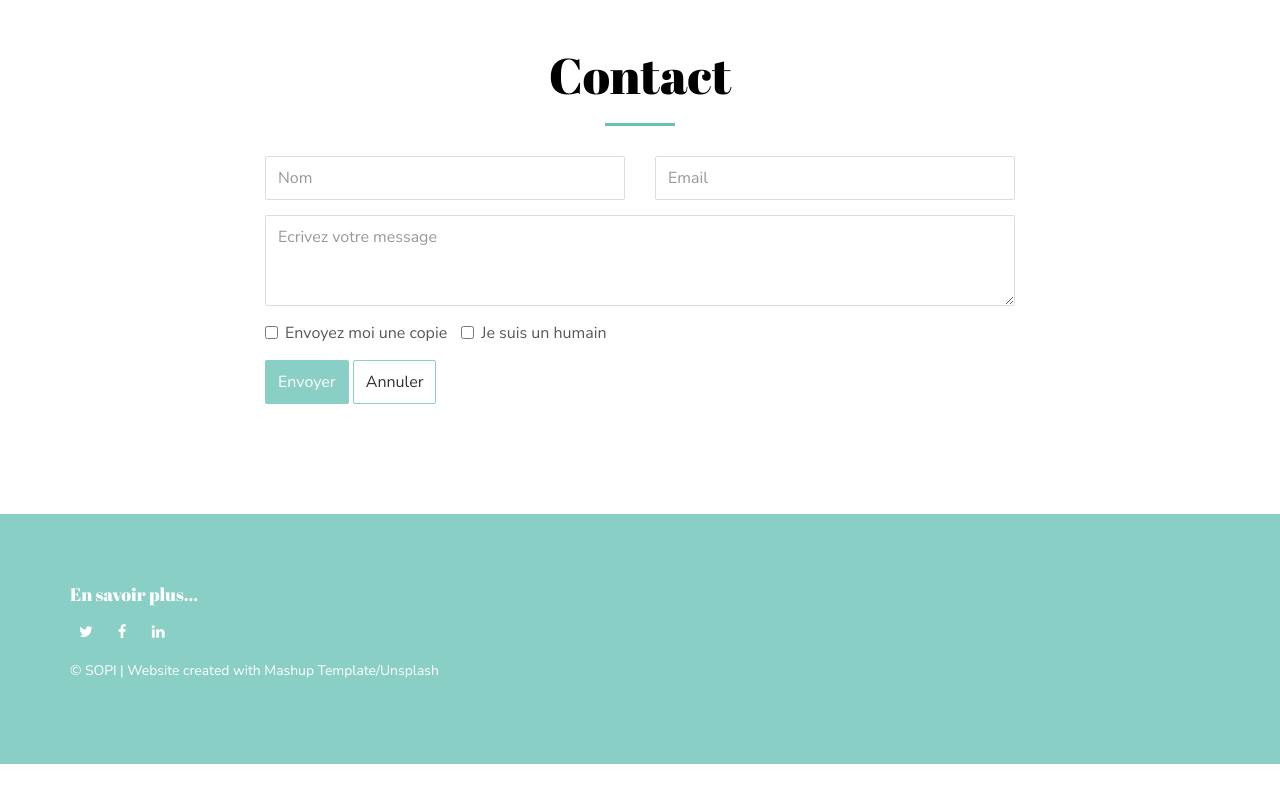
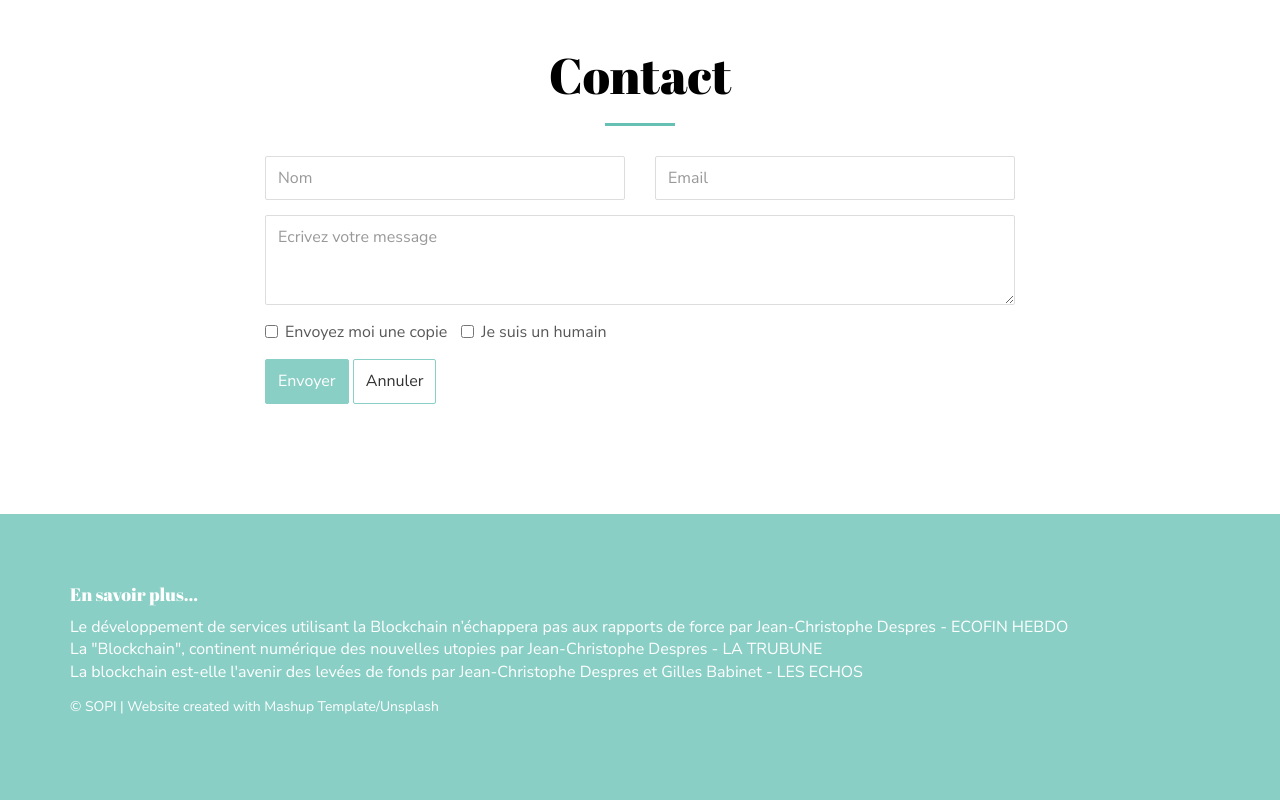
Before and after one commit to sopiagency/sopiagency.github.io, a plain HTML site: page index.html in a window 1280 px wide. Shown: the part 5247-6047 px from the top of the page. Before the commit the page ends 6011 px from the top, so only its background shows below. Drawn offline with Linux system fonts and the light colour scheme; some packages are replaced by stand-ins of ours.

Commit message:
liens et logos

```diff
--- a/index.html
+++ b/index.html
@@ -284,15 +284,9 @@ document.addEventListener("DOMContentLoaded", function (event) {
                     <h4>En savoir plus...</h4>
                     <div>
                         <p>
-                            <a href="https://www.twitter.com" class="fa-icon" title="">
-                        <i class="fa fa-twitter" aria-hidden="true"></i>
-                        </a>
-                            <a href="https://www.facebook.com" class="fa-icon" title="">
-                                <i class="fa fa-facebook" aria-hidden="true"></i>
-                            </a>
-                            <a href="https://www.linkedin.com" class="fa-icon" title="">
-                                <i class="fa fa-linkedin" aria-hidden="true"></i>
-                            </a>
+                            <a href="https://www.agenceecofin.com/dixit/0712-52682-jean-christophe-despres-le-developpement-de-services-utilisant-la-blockchain-n-echappera-pas-aux-rapports-de-force" title="">Le développement de services utilisant la Blockchain n’échappera pas aux rapports de force par Jean-Christophe Despres - ECOFIN HEBDO</a><br>
+                            <a href="https://www.latribune.fr/opinions/tribunes/la-blockchain-continent-numerique-des-nouvelles-utopies-559121.html" title="">La "Blockchain", continent numérique des nouvelles utopies par Jean-Christophe Despres - LA TRUBUNE</a><br>
+                            <a href="https://www.lesechos.fr/idees-debats/cercle/030513950673-la-blockchain-est-elle-lavenir-des-levees-de-fonds-2110301.php" title="">La blockchain est-elle l'avenir des levées de fonds par Jean-Christophe Despres et Gilles Babinet - LES ECHOS</a><br>
                         </p>
                     </div>
                     <div>
```
Also changed, not shown: assets/images/img-02.jpg.
